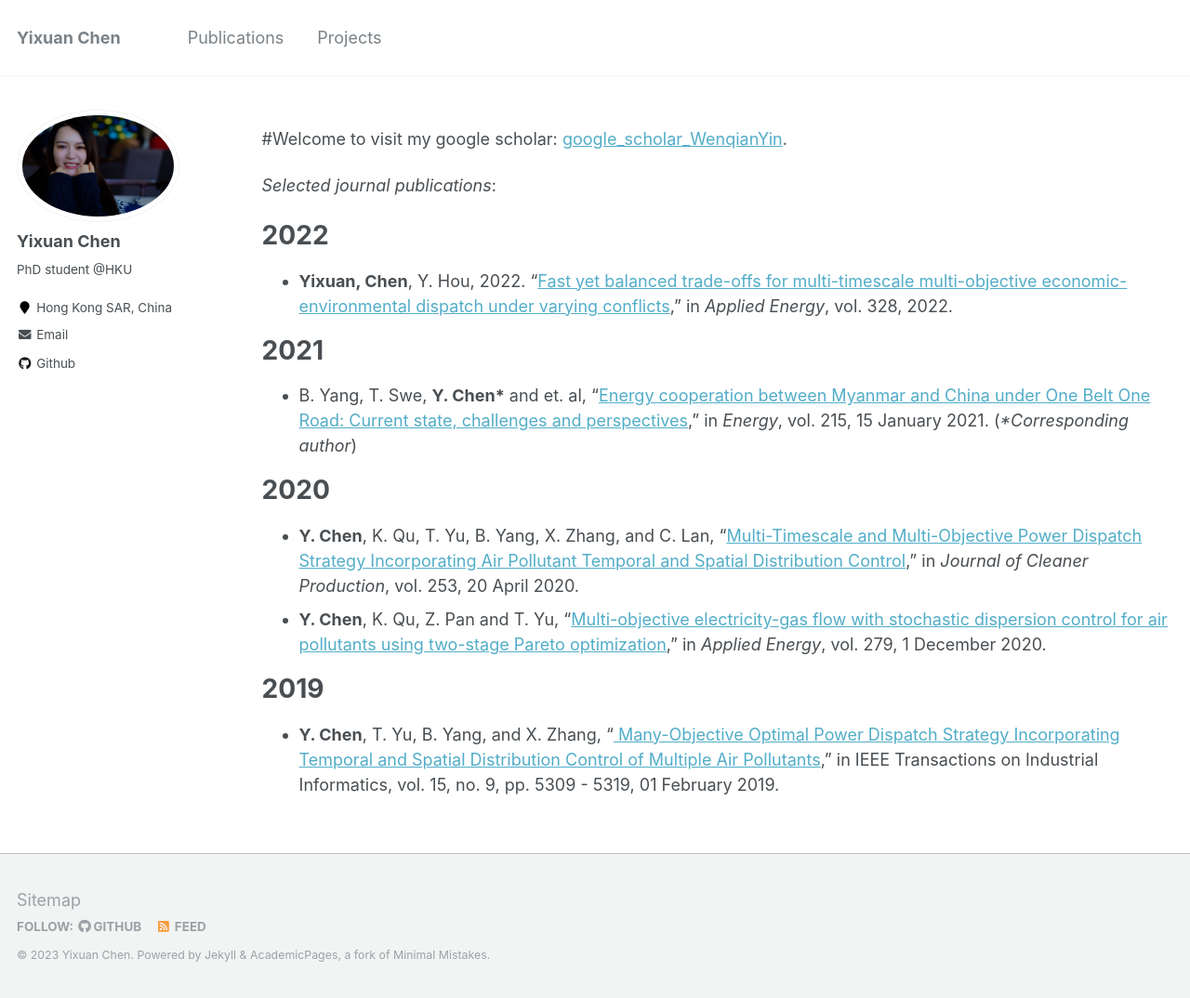
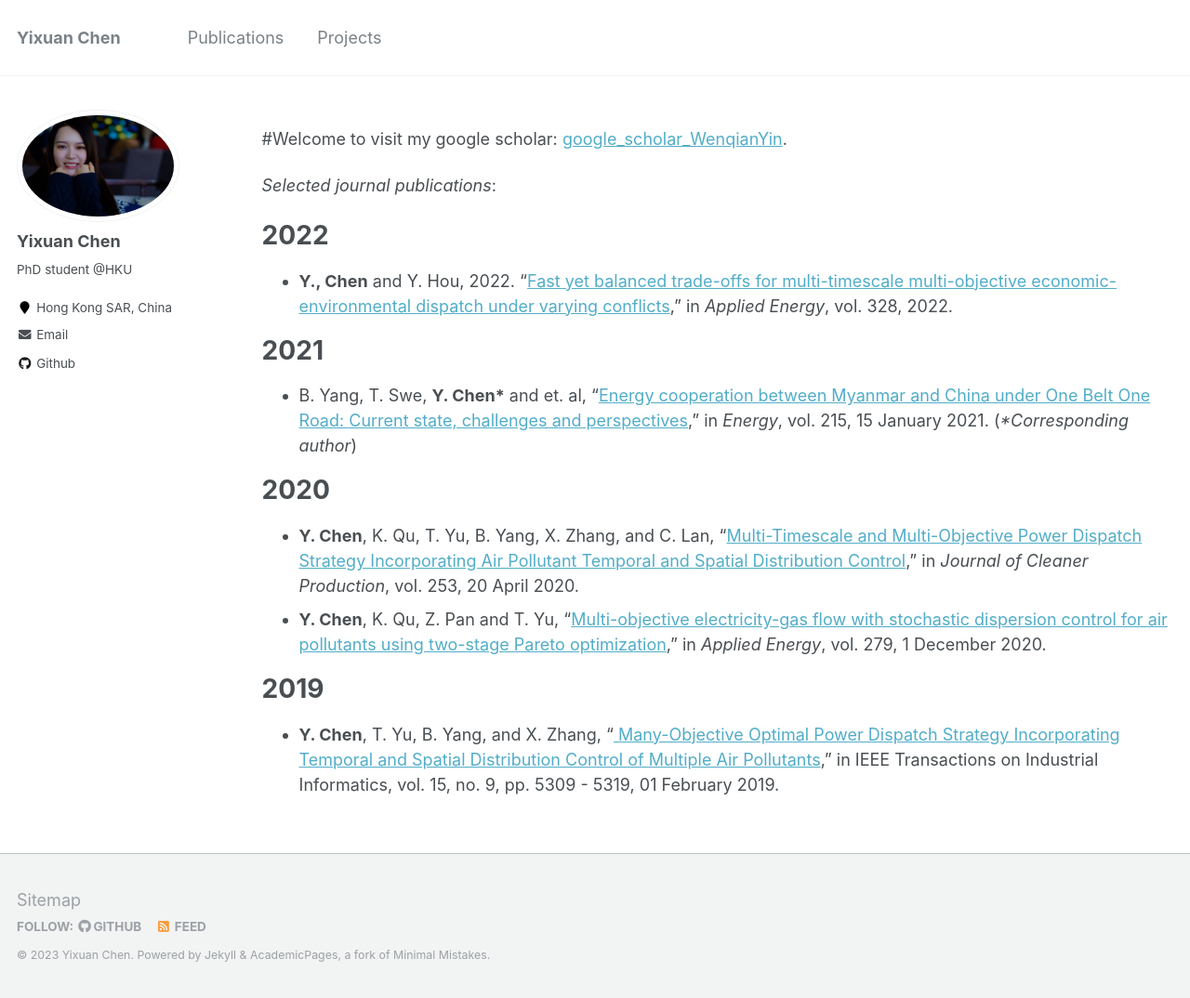
Before and after one commit to Yixuan-Chen0614/webpage-main, a Jekyll site: the page built from _pages/cv.md, in a window 1280 px wide and 1074 px high. Shown: the whole window at 93% size. Built offline with Jekyll 4.4.1, drawn with Linux system fonts in a browser that asks for light colours.

Commit message:
Update cv.md

```diff
--- a/_pages/cv.md
+++ b/_pages/cv.md
@@ -14,7 +14,7 @@ _Selected journal publications_:
 
 2022
 ======
-* **Yixuan, Chen**, Y. Hou, 2022. "[Fast yet balanced trade-offs for multi-timescale multi-objective economic-environmental dispatch under varying conflicts](https://doi.org/10.1016/j.apenergy.2022.120122)," in *Applied Energy*,  vol. 328, 2022.
+* **Y., Chen** and Y. Hou, 2022. "[Fast yet balanced trade-offs for multi-timescale multi-objective economic-environmental dispatch under varying conflicts](https://doi.org/10.1016/j.apenergy.2022.120122)," in *Applied Energy*,  vol. 328, 2022.
 
 
 2021
```
